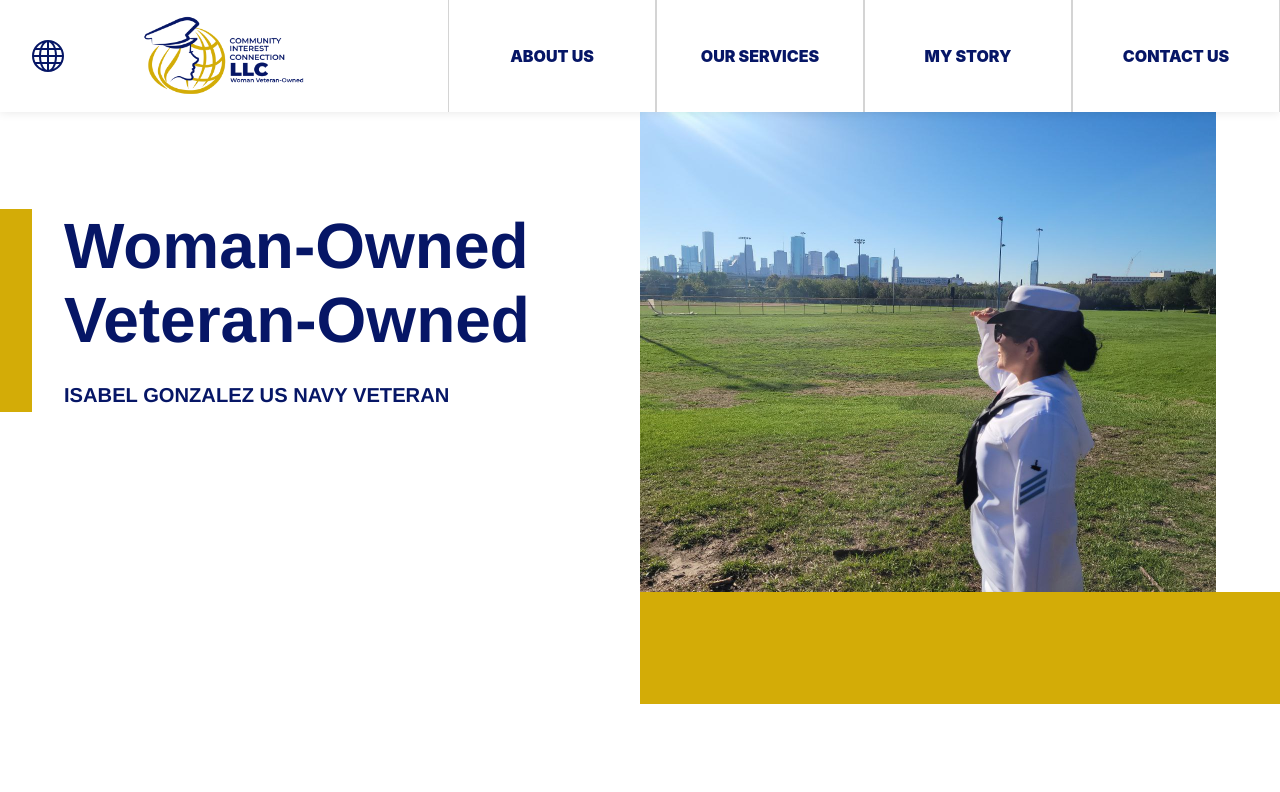
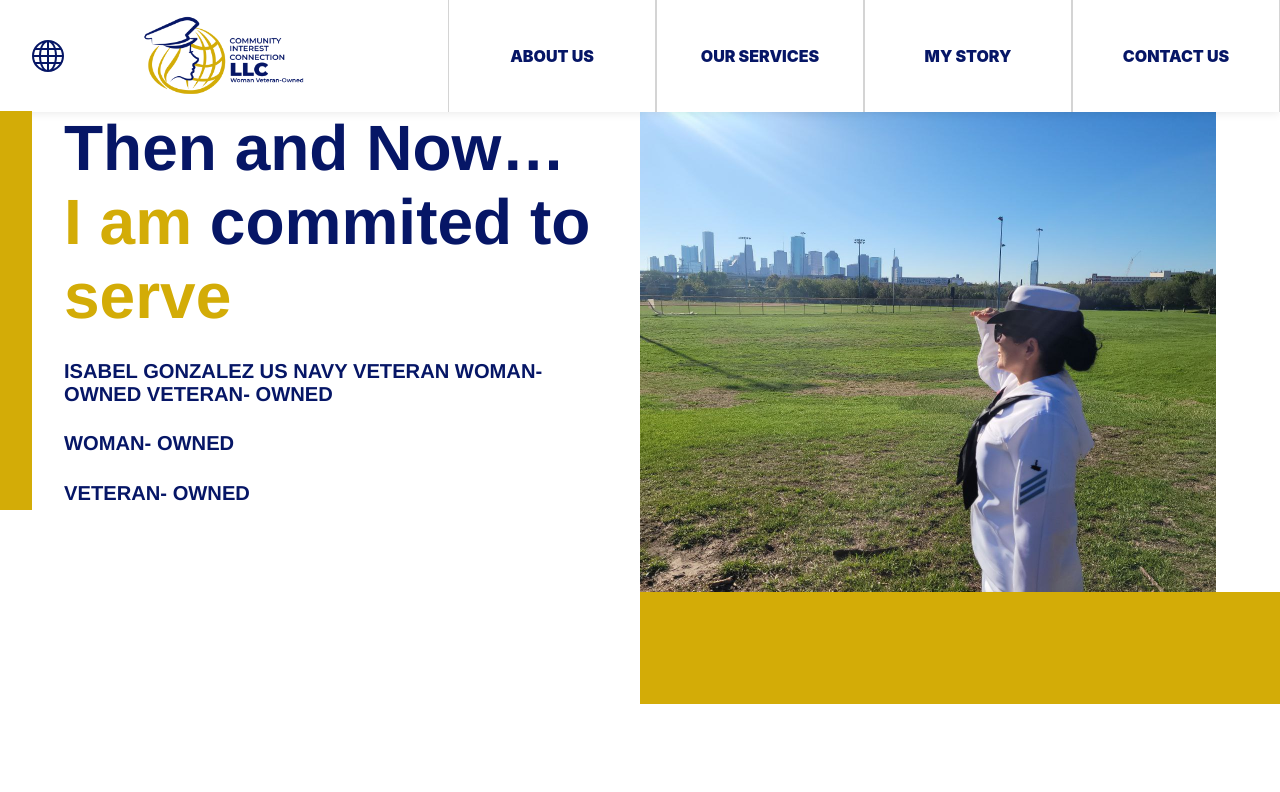
Before and after one commit to yared-dev/llc, a React (Create React App) app: page / in a window 1280 px wide. Shown: the top 792 px of the page. Built offline with nearby package versions, Linux system fonts and the light colour scheme.

Commit message:
ultimos cambios

```diff
--- a/src/languages/en/translate.json
+++ b/src/languages/en/translate.json
@@ -2,11 +2,14 @@
     "nav": ["About Us", "Our Services", "My Story", "Contact Us"],
     "home": {
         "sec1": {
-            "title": "Woman-Owned <br> Veteran-Owned",
+            "title": "Then and Now… I am commited to serve",
             "toLight": [
-
+                "I am",
+                "serve"
             ],
-            "subtitle": "Isabel Gonzalez US NAVY Veteran",
+            "subtitle": "Isabel Gonzalez US NAVY Veteran Woman- Owned Veteran- Owned",
+            "subtitle1": "Woman- Owned ",
+            "subtitle2": "Veteran- Owned",
             "buttonText": "Click me"
         },
         "sec2": [
--- a/src/pages/ContactUs.tsx
+++ b/src/pages/ContactUs.tsx
@@ -111,9 +111,9 @@ const ContactUs = () => {
             };
 
             await emailjs.send(email_params.serviceID, email_params.templateID, email_params.body, email_params.publicKey)
-            .then((result) => {
+            .then((result:any) => {
                 console.log(result.text);
-            }, (error) => {
+            }, (error:any) => {
                 console.log(error.text);
             });
 
--- a/src/pages/Presentation.tsx
+++ b/src/pages/Presentation.tsx
@@ -10,6 +10,8 @@ const Presentation = () => {
     const toLight_ = t("home.sec1.toLight") as unknown as string[];
 
     const subText = t("home.sec1.subtitle");
+    const subText1 = t("home.sec1.subtitle1");
+    const subText2 = t("home.sec1.subtitle2");
     const buttonText = t("home.sec1.buttonText");
 
     const [animationFinished, setAnimationFinished] = useState(false);
@@ -51,6 +53,8 @@ const Presentation = () => {
             <div className='decoration background-color-secondary'></div>
             <Tittle tittle={text_} toLight={toLight_} colorLight='color-secondary' />
             <h4>{subText}</h4>
+            <h4>{subText1}</h4>
+            <h4>{subText2}</h4>
           </div>
           <h4></h4>
           <button onClick={handleClick} className='button_container color-secondary background-white'>{buttonText}</button>
```
Also changed, not shown: public/img/pages/OurServices/service1.jpg.
